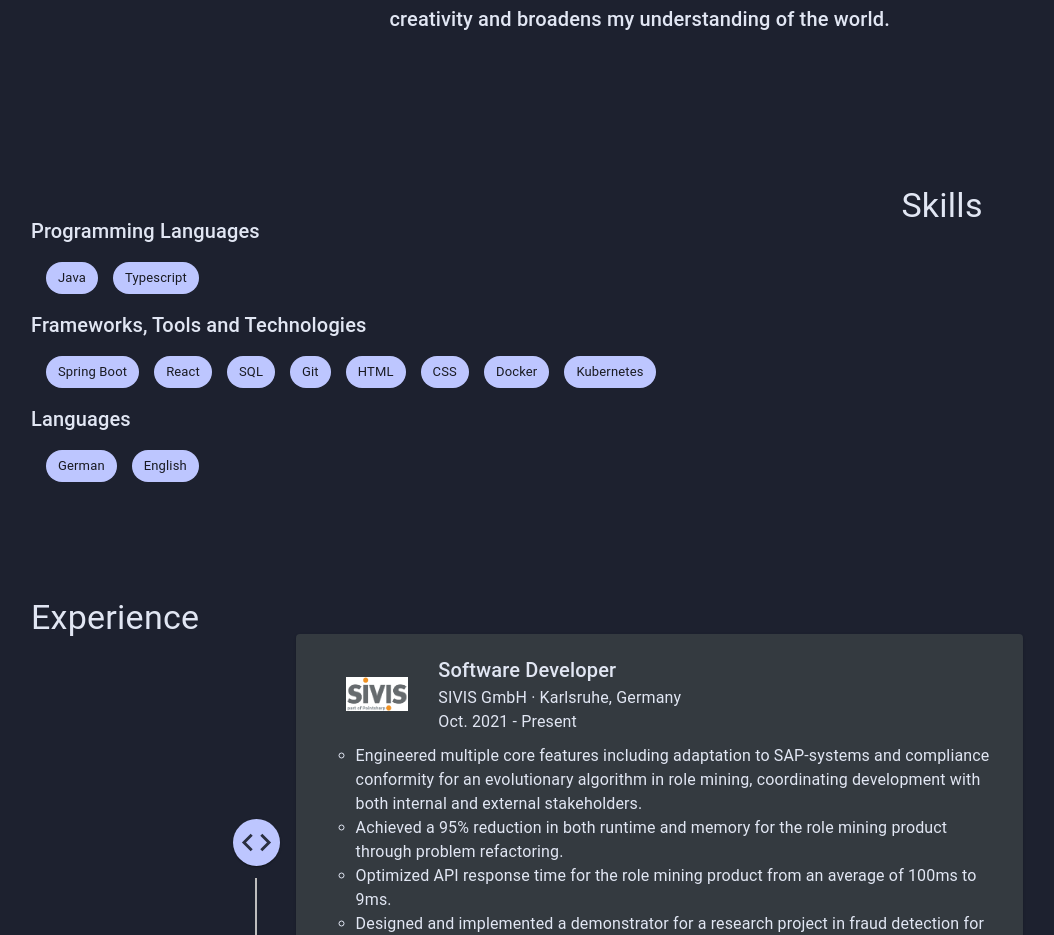
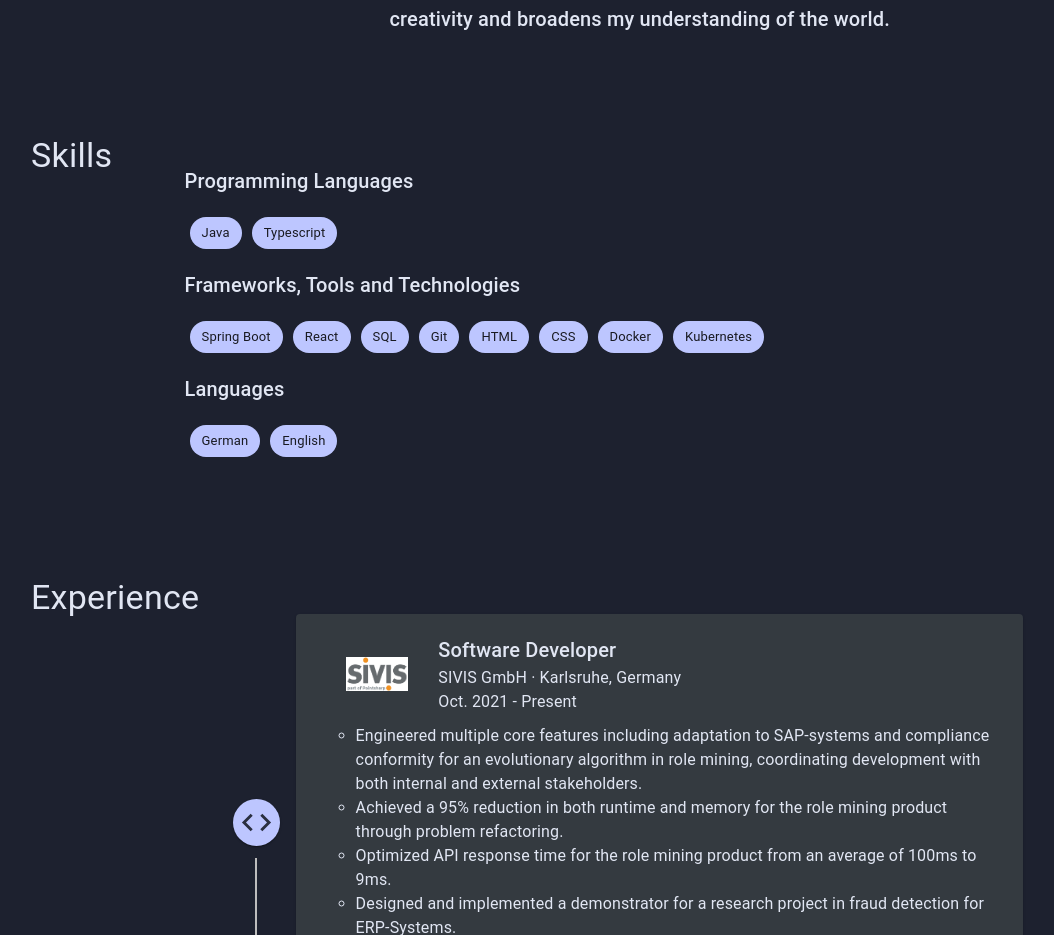
Before and after one commit to nicolasjusten95/nicolas-justen-portfolio, a React (Create React App) app: page / in a window 1280 px wide. Shown: the part 1221-2156 px from the top of the page, without its empty margins (97-1151 px from the left). Built offline with nearby package versions, Linux system fonts and the light colour scheme.

Commit message:
adjust skills

```diff
--- a/src/components/body/skills/Skills.tsx
+++ b/src/components/body/skills/Skills.tsx
@@ -1,44 +1,57 @@
 import {Box, Chip, Stack, Typography} from "@mui/material";
+import {frameworksToolsTechnologies, ISkillData, languages, programmingLanguages} from "./SkillsData";
+import MySectionHeading from "../util/MySectionHeading";
 
 const Skills = () => {
 
-    const chipSpacing = '15px';
-    const chipColor = 'secondary';
+    const getHeading = (title: string) => {
+        return <Typography
+            color='text.primary'
+            variant='h6'>
+            {title}
+        </Typography>
+    };
+
+    const getChips = (data: ISkillData[]) => {
+        return <Stack
+            direction='row'
+            my={'15px'}
+            flexWrap='wrap'>
+            {data.map(skill =>
+                <Chip
+                    label={skill.name}
+                    color={'secondary'}
+                    sx={{m: '5px'}}
+                />)}
+        </Stack>
+    };
 
     return (
         <Box
             id='Skills'
-            mt='150px'
+            mt='100px'
             display='flex'
-            flexDirection='row'
-            justifyContent='space-between'
-            width='80%'
-            sx={{scrollMargin: '130px'}}>
-            <Box width='85%' mt='30px'>
-                <Typography color='text.primary' variant='h6'>Programming Languages</Typography>
-                <Stack spacing={chipSpacing} direction='row' m={chipSpacing}>
-                    <Chip label='Java' color={chipColor}></Chip>
-                    <Chip label='Typescript' color={chipColor}></Chip>
-                </Stack>
-                <Typography color='text.primary' variant='h6'>Frameworks, Tools and Technologies</Typography>
-                <Stack spacing={chipSpacing} direction='row' m={chipSpacing}>
-                    <Chip label='Spring Boot' color={chipColor}></Chip>
-                    <Chip label='React' color={chipColor}></Chip>
-                    <Chip label='SQL' color={chipColor}></Chip>
-                    <Chip label='Git' color={chipColor}></Chip>
-                    <Chip label='HTML' color={chipColor}></Chip>
-                    <Chip label='CSS' color={chipColor}></Chip>
-                    <Chip label='Docker' color={chipColor}></Chip>
-                    <Chip label='Kubernetes' color={chipColor}></Chip>
-                </Stack>
-                <Typography color='text.primary' variant='h6'>Languages</Typography>
-                <Stack spacing={chipSpacing} direction='row' m={chipSpacing}>
-                    <Chip label='German' color={chipColor}></Chip>
-                    <Chip label='English' color={chipColor}></Chip>
-                </Stack>
-            </Box>
-            <Box width='15%'>
-                <Typography color='text.primary' variant='h4'>Skills</Typography>
+            maxWidth='100%'
+            sx={{
+                width: {xs: '100vw', md: '80%'},
+                scrollMargin: '130px',
+                flexDirection: {xs: 'column', md: 'row'},
+                justifyContent: {xs: 'center', md: 'space-between'},
+                alignItems: {xs: 'center', md: 'start'}
+            }}>
+            <MySectionHeading title='Skills'/>
+            <Box
+                width='85%'
+                sx={{
+                    width: {xs: '85%', md: '85%'},
+                    mt: {xs: '40px', md: '30px'}
+                }}>
+                {getHeading('Programming Languages')}
+                {getChips(programmingLanguages)}
+                {getHeading('Frameworks, Tools and Technologies')}
+                {getChips(frameworksToolsTechnologies)}
+                {getHeading('Languages')}
+                {getChips(languages)}
             </Box>
         </Box>
     );
--- /dev/null
+++ b/src/components/body/skills/SkillsData.ts
@@ -0,0 +1,24 @@
+export interface ISkillData {
+    name: string;
+}
+
+export const programmingLanguages: ISkillData[] = [
+    {name: 'Java'},
+    {name: 'Typescript'},
+];
+
+export const frameworksToolsTechnologies: ISkillData[] = [
+    {name: 'Spring Boot'},
+    {name: 'React'},
+    {name: 'SQL'},
+    {name: 'Git'},
+    {name: 'HTML'},
+    {name: 'CSS'},
+    {name: 'Docker'},
+    {name: 'Kubernetes'},
+];
+
+export const languages: ISkillData[] = [
+    {name: 'German'},
+    {name: 'English'},
+];
--- /dev/null
+++ b/src/components/body/util/MySectionHeading.tsx
@@ -0,0 +1,17 @@
+import {Box, Typography} from "@mui/material";
+
+export interface MySectionHeadingProps {
+    title: string;
+}
+
+const MySectionHeading = (props: MySectionHeadingProps) => {
+    return (
+        <Box sx={{width: {xs: '70%', md: '15%'}}}>
+            <Typography color='text.primary' variant='h4' sx={{align: {xs: 'center', md: 'left'}}}>
+                {props.title}
+            </Typography>
+        </Box>
+    );
+};
+
+export default MySectionHeading;
```
